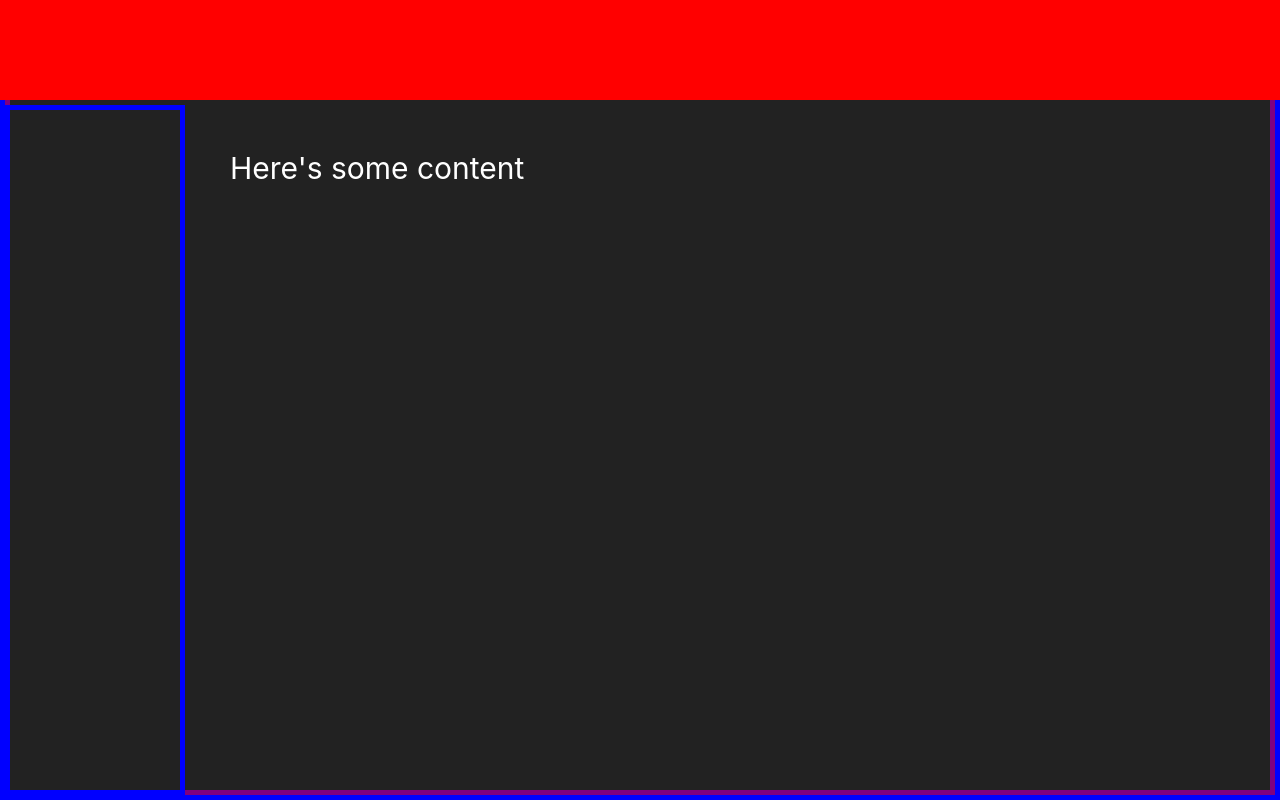
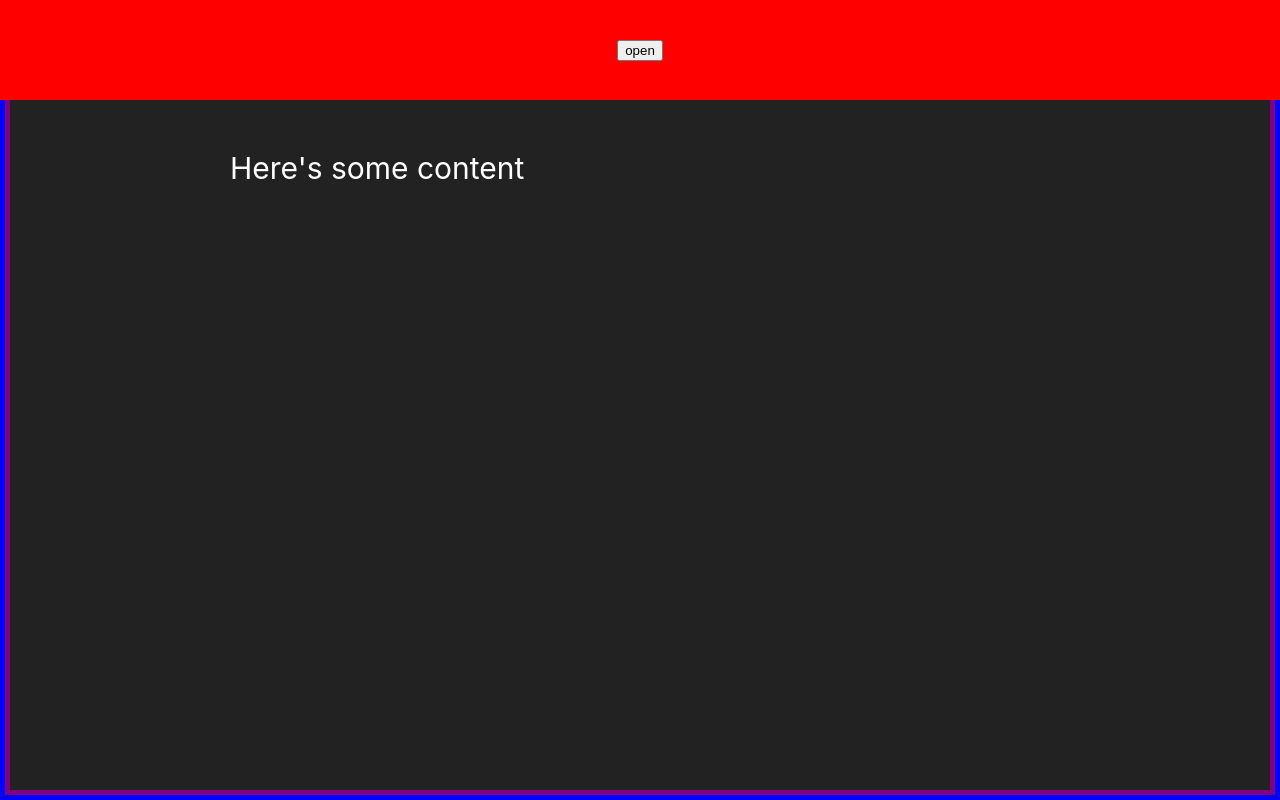
Before and after one commit to kirkdrichardson/react-layout-template, a React (Create React App) app: page / in a window 1280 px wide. Built offline with nearby package versions, Linux system fonts and the light colour scheme.

Commit message:
added toggleable sidebar inside Header, moved Sidebar and Header into common folder, added component/common path to flowconfig

```diff
--- a/src/App.js
+++ b/src/App.js
@@ -2,20 +2,19 @@
 
 import React, { Component } from 'react';
 
-import Header from './component/Header';
+import Header from './component/common/Header';
 
 // import styled from 'styled-components';
 //
-// import Color from './common/Color';
-// import Style from './common/Style';
+// import Color from 'common/Color';
+// import Style from 'common/Style';
 
 
 import {
   DeviceEnums,
   AppContainer,
-  MainContent,
-  Sidebar
-} from './common/MainLayout';
+  MainContent
+} from 'common/MainLayout';
 
 // We modify the style at these breakpoints
 const BreakPoint = {
@@ -51,7 +50,10 @@ class App extends Component<{}, State> {
   componentDidUpdate(prevProps: {}, prevState: State) {
     if (prevState.screenHeight !== this.state.screenHeight
         || prevState.screenWidth !== this.state.screenWidth) {
+
       const device = this.getDevice(this.state.screenWidth, this.state.screenHeight);
+
+      // safety check
       if (device) {
         this.setState({device});
       }
@@ -77,12 +79,12 @@ class App extends Component<{}, State> {
 
   render() {
     const { device } = this.state;
-    console.log(device);
+
+    console.log(`w: ${this.state.screenWidth} || h: ${this.state.screenHeight}`);
 
     return (
       <AppContainer>
         <Header />
-        { DeviceEnums.DESKTOP === device && <Sidebar /> }
         <MainContent device={device}>
           Here's some content
         </MainContent>
--- a/src/common/MainLayout.js
+++ b/src/common/MainLayout.js
@@ -47,15 +47,3 @@ border: 5px solid purple;
     }
   }}
 `;
-
-export const Sidebar = styled.div`
-border: 5px solid blue;
-
-  position: absolute;
-  left: 0;
-  top:  ${web.headerHeight}px;
-  bottom: 0;
-  width: ${web.sidebarWidth}px;
-  z-index: 3;
-  box-sizing: border-box;
-`;
--- a/src/component/Header.js
+++ b/src/component/common/Header.js
@@ -2,16 +2,20 @@
 
 import * as React from 'react';
 import styled from 'styled-components';
-import {web, tablet, mobile} from './../common/Style';
+
+import Sidebar from 'component/common/Sidebar';
+
+import {web, tablet, mobile} from 'common/Style';
 import { media } from 'common/Breakpoints';
 
 type Props = {||};
+
 
 class Header extends React.Component<Props> {
     render() {
         return (
             <HeaderWrapper>
-
+                <Sidebar />
             </HeaderWrapper>
         );
     }
--- /dev/null
+++ b/src/component/common/Sidebar.js
@@ -0,0 +1,66 @@
+// @flow strict
+
+import * as React from 'react';
+import styled from 'styled-components';
+
+import { media } from 'common/Breakpoints';
+import {web, tablet, mobile} from 'common/Style';
+
+
+type State = {
+    open: boolean
+};
+
+class Sidebar extends React.Component<{}, State> {
+    state = { open: false };
+
+    toggleSidebar = (): void => {
+        this.setState((prevState) => ({
+            open: !prevState.open
+        }));
+    }
+
+    render() {
+        const { open } = this.state;
+
+        return (
+            <div>
+                <button onClick={this.toggleSidebar}>open</button>
+                {open &&
+                    <SidebarWrapper>
+                        Nav elements here
+                    </SidebarWrapper>
+                }
+            </div>
+        );
+    }
+}
+
+const SidebarWrapper = styled.div`
+border: 5px solid blue;
+
+  position: fixed;
+  left: 0;
+  top:  ${web.headerHeight}px;
+  bottom: 0;
+  width: ${web.sidebarWidth}px;
+  z-index: 3;
+  box-sizing: border-box;
+
+  ${media.desktop`background: dodgerblue;`}
+
+  ${media.tablet`
+  background: mediumseagreen;
+  top: ${tablet.headerHeight}px;
+  `}
+
+
+  ${media.mobile`
+  background: palevioletred;
+  top: ${mobile.headerHeight}px;
+
+  `}
+`;
+
+
+export default Sidebar;
```
Also changed, not shown: 1 other file (tests, documents, lock files or other folders).
